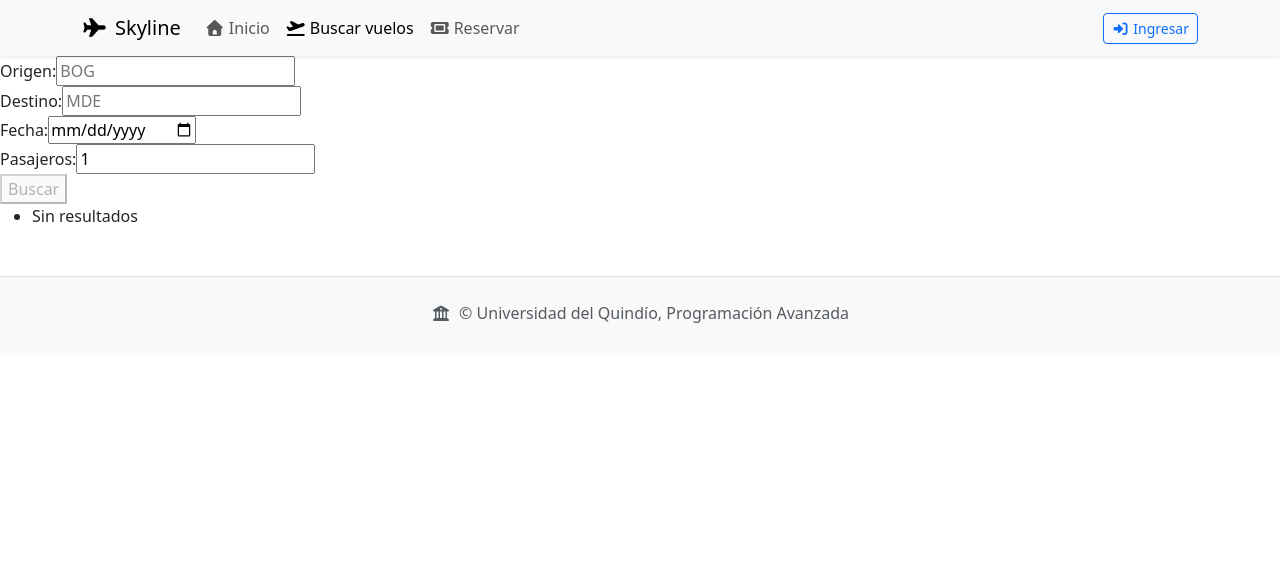
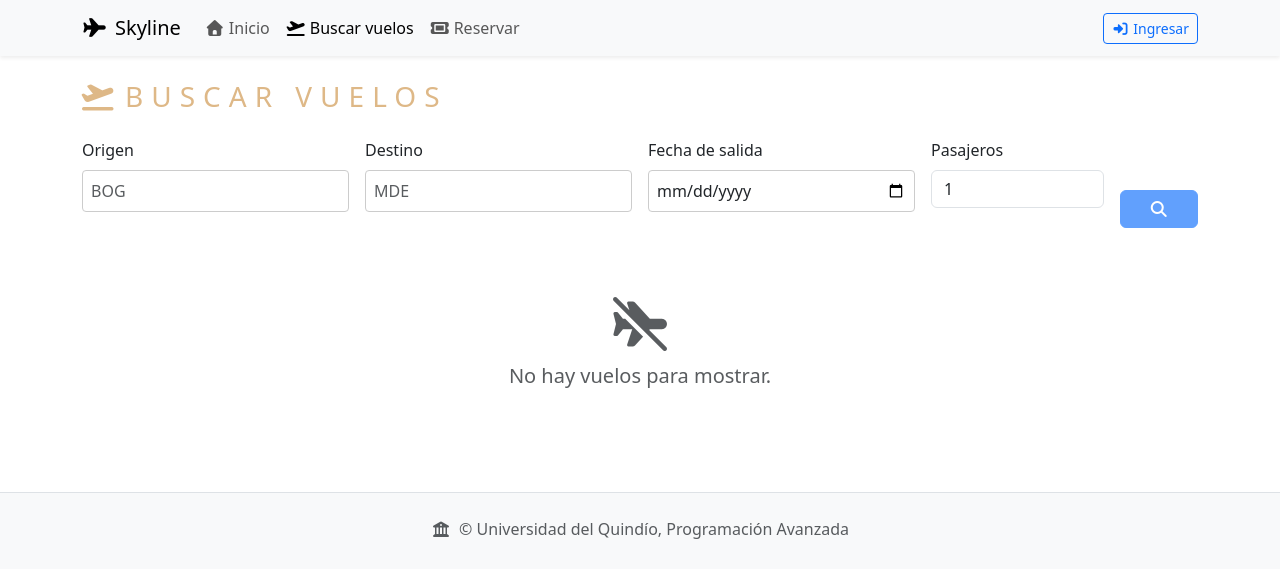
Before and after one commit to LauraDuarte720/skyline-web, an Angular app: page /catalogue in a window 1280 px wide. Shown: the top 578 px of the page. Built offline with nearby package versions, Linux system fonts and the light colour scheme.

Commit message:
feat: restyle flight catalogue with search form and flight cards

```diff
--- a/src/app/components/catalogue/catalogue.css
+++ b/src/app/components/catalogue/catalogue.css
@@ -2,3 +2,28 @@
     color: red;
     font-size: 0.85rem;
 }
+
+#tittle-catalogue{
+    color: burlywood;
+    text-transform: uppercase;
+    letter-spacing: 0.5rem;
+
+}
+
+.flight-card{
+    transition:box-shadow 0.2s ease;
+}
+
+.flight-card.international-flight{
+    border-left: 4px solid #080e4d;
+    padding-left: 0.5rem;
+}
+
+input[type="text"], input[type="date"] {
+    padding: 0.5rem;
+    border: 1px solid #ccc;
+    border-radius: 4px;
+    width: 100%;
+    box-sizing: border-box;
+    margin-bottom: 1rem;
+}
--- a/src/app/components/catalogue/catalogue.html
+++ b/src/app/components/catalogue/catalogue.html
@@ -1,36 +1,83 @@
-<form [formGroup]="flightForm" (ngSubmit)="onSearch()">
-  <div>
-    <label>Origen:</label>
-    <input type="text" formControlName="origin" placeholder="BOG">
+<div class="container mt-4">
+
+  <div class="d-flex justify-content-between align-items-center mb-4">
+    <h1 id="tittle-catalogue" class="h3 mb-0">
+      <i class="fa-solid fa-plane-departure me-2"></i>Buscar vuelos
+    </h1>
   </div>
 
-  <div>
-    <label>Destino:</label>
-    <input type="text" formControlName="destination" placeholder="MDE">
-  </div>
+  <!-- Formulario de búsqueda -->
+  <form [formGroup]="flightForm" (ngSubmit)="onSearch()" class="row g-3 mb-4">
+    <div class="col-md-3">
+      <label class="form-label">Origen</label>
+      <input type="text" formControlName="origin" class="form-control" placeholder="BOG">
+    </div>
+    <div class="col-md-3">
+      <label class="form-label">Destino</label>
+      <input type="text" formControlName="destination" class="form-control" placeholder="MDE">
+    </div>
+    <div class="col-md-3">
+      <label class="form-label">Fecha de salida</label>
+      <input type="date" formControlName="departureDay" class="form-control">
+    </div>
+    <div class="col-md-2">
+      <label class="form-label">Pasajeros</label>
+      <input type="number" formControlName="passengers" class="form-control" min="1">
+    </div>
+    <div class="col-md-1 d-flex align-items-end">
+      <button type="submit" class="btn btn-primary w-100" [disabled]="flightForm.invalid">
+        <i class="fa-solid fa-magnifying-glass"></i>
+      </button>
+    </div>
+  </form>
 
-  <div>
-    <label>Fecha:</label>
-    <input type="date" formControlName="departureDay">
-  </div>
+  @if (flights().length === 0) {
+    <!-- Cuando no hay vuelos -->
+    <div class="text-center py-5 text-muted">
+      <i class="fa-solid fa-plane-slash fa-3x mb-3"></i>
+      <p class="h5">No hay vuelos para mostrar.</p>
+    </div>
+  } @else {
+    <!-- Una tarjeta por vuelo -->
+    <div class="row g-3">
+      @for (flight of flights(); track flight.id) {
+        <div class="col-md-6 col-lg-4">
+          <div class="card h-100 flight-card"
+               [class.international-flight]="flight.flightScope === 'INTERNATIONAL'">
+            <div class="card-header d-flex justify-content-between align-items-center">
+              <span class="fw-semibold">
+                {{ flight.originAirport }} → {{ flight.destinationAirport }}
+              </span>
+              <span class="badge {{ badgeFlightScope(flight.flightScope) }}">
+                {{ flight.flightScope }}
+              </span>
+            </div>
+            <div class="card-body">
+              <p class="mb-2">
+                <i class="fa-regular fa-clock me-1"></i>
+                {{ flight.departureTime | date:'short' }} – {{ flight.arrivalTime | date:'short' }}
+              </p>
+              <p class="mb-2">
+                <i class="fa-solid fa-tag me-1"></i>
+                {{ flight.price | number:'1.0-0' }}
+              </p>
+              <p class="text-muted small mb-0">
+                @if (flight.layovers.length === 0) {
+                  <i class="fa-solid fa-circle-check text-success me-1"></i>Vuelo directo
+                } @else {
+                  <i class="fa-solid fa-route text-warning me-1"></i>{{ flight.layovers.length }} escala(s)
+                }
+              </p>
+            </div>
+            <div class="card-footer text-end">
+              <a routerLink="/book" class="btn btn-sm btn-primary">
+                <i class="fa-solid fa-ticket me-1"></i>Reservar
+              </a>
+            </div>
+          </div>
+        </div>
+      }
+    </div>
+  }
 
-  <div>
-    <label>Pasajeros:</label>
-    <input type="number" formControlName="passengers" min="1">
-  </div>
-
-  <button type="submit" [disabled]="flightForm.invalid">Buscar</button>
-</form>
-
-<ul>
-  @for (flight of flights(); track flight.id) {
-    <li>
-      {{ flight.id }}
-      {{ flight.originAirport }} → {{ flight.destinationAirport }} |
-      {{ flight.departureTime }} |
-      ${{ flight.price }}
-    </li>
-  } @empty {
-    <li>Sin resultados</li>
-  }
-</ul>
+</div>
--- a/src/app/components/catalogue/catalogue.ts
+++ b/src/app/components/catalogue/catalogue.ts
@@ -1,13 +1,16 @@
 import { Component, inject } from '@angular/core';
+import { toSignal } from '@angular/core/rxjs-interop';
 import { Flight } from '../../flights/catalogue';
+import { DecimalPipe,DatePipe } from '@angular/common';
+import { RouterLink } from '@angular/router';
 import { map } from 'rxjs';
 import { FlightService } from '../../services/flight';
 import { signal } from '@angular/core';
 import { FormBuilder, ReactiveFormsModule, Validators } from '@angular/forms';
 import { FlightSearchRequest } from '../../flights/catalogue';
-
+import { FlightScope } from '../../flights/catalogue';
 @Component({
-  imports: [ReactiveFormsModule],
+  imports: [ReactiveFormsModule, RouterLink, DecimalPipe, DatePipe],
   selector: 'app-catalogue',
   styleUrl: './catalogue.css',
   templateUrl: './catalogue.html',
@@ -34,4 +37,12 @@ onSearch(): void {
   this.flightService.searchFlights(searchRequest)
     .subscribe(flights => this.flights.set(flights));
 }
+
+badgeFlightScope(flightScope: FlightScope): string {
+  const colors: Record<FlightScope, string> = {
+    'NATIONAL': 'bg-primary-subtle',
+    'INTERNATIONAL': 'bg-dark-subtle',
 }
+return colors[flightScope] ?? 'bg-secondary-subtle';
+}
+}
```
